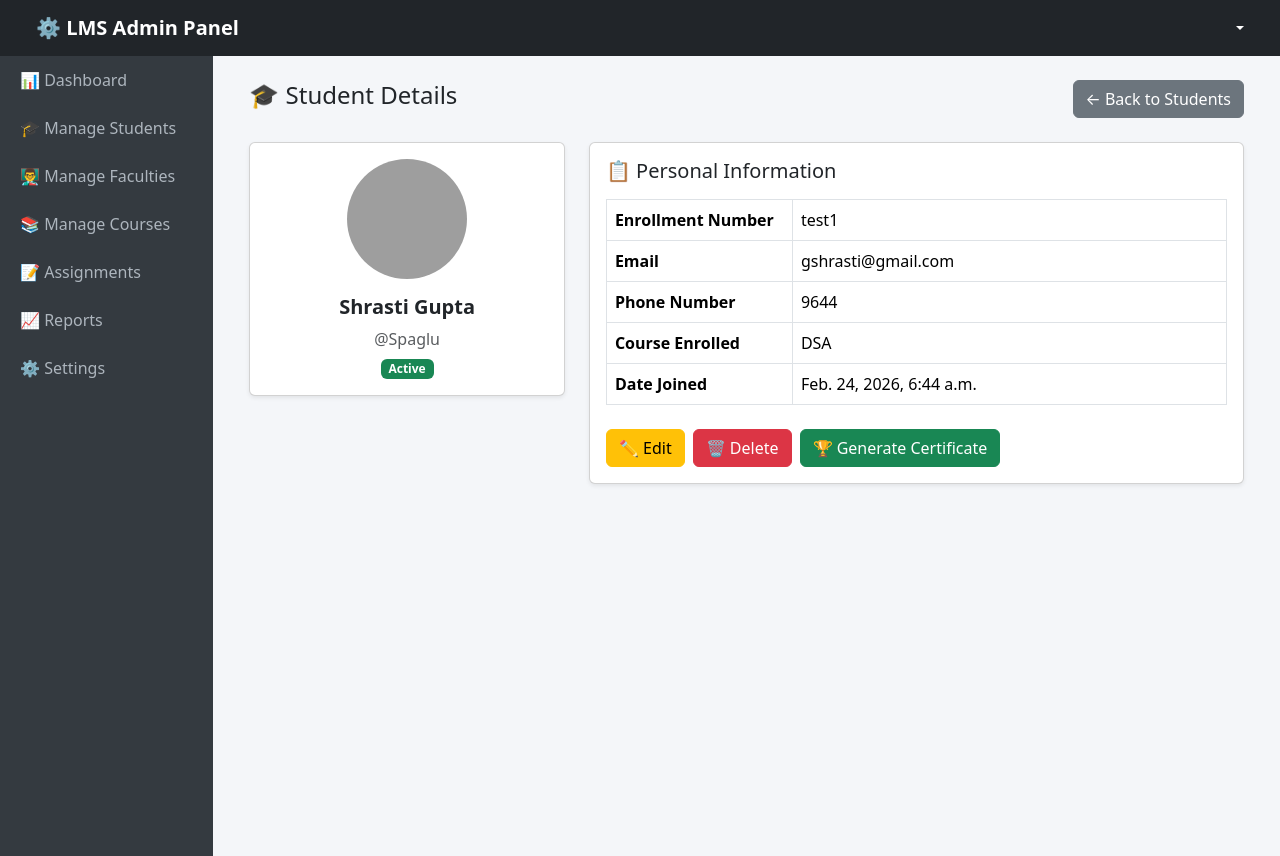
After one commit to parmarshobhit91/LMS, a Django app: template institution_admin/templates/student_details.html in a window 1280 px wide. The commit adds this page. Run offline with Django 5.2, Linux system fonts and the light colour scheme; the template is opened without the code that fills it: values that come from a table or form of the project are taken from there, others are empty; data comes from the database, SQL or seed files in the repository; both versions use the stored data as it was after the commit; grey boxes are pictures that could not be loaded.

Commit message:
added student view page of admin panel

```diff
--- a/institution_admin/templates/institution_admin.html
+++ b/institution_admin/templates/institution_admin.html
@@ -15,7 +15,7 @@
     <div class="col-md-6 col-lg-3">
         <div class="card stat-card shadow-sm border-0">
             <div class="card-body text-center">
-                <h6>Total Students</h6>
+                <h6>Active Students</h6>
                 <h3 class="text-primary">{{ student_count }}</h3>
             </div>
         </div>
@@ -45,7 +45,7 @@
     <div class="col-md-6 col-lg-3">
         <div class="card stat-card shadow-sm border-0">
             <div class="card-body text-center">
-                <h6>Active Users</h6>
+                <h6>Total Users</h6>
                 <h3 class="text-danger">{{ active_count }}</h3>
             </div>
         </div>
--- a/institution_admin/templates/manage_students.html
+++ b/institution_admin/templates/manage_students.html
@@ -76,13 +76,13 @@
                     <td>{{ student.course_enrolled }}</td>
 
                     <td>
-                        <a href="#" class="btn btn-sm btn-info">View</a>
-                        <a href="{% url 'edit_student_view' student.enrollment_number %}" class="btn btn-sm btn-warning">Edit</a>
+                        <a href="{% url 'student_details_view' student.enrollment_number %}" class="btn btn-sm btn-info">View</a>
+                        <!-- <a href="{% url 'edit_student_view' student.enrollment_number %}" class="btn btn-sm btn-warning">Edit</a>
                         <a href="{% url 'delete_student_view' student.enrollment_number %}" class="btn btn-sm btn-danger">Delete</a>
                         <a href="{% url 'generate_certificate_view' student.enrollment_number %}"
                         class="btn btn-sm btn-success">
                         Certificate
-                        </a>
+                        </a> -->
                     </td>
                 </tr>
                 {% empty %}
--- /dev/null
+++ b/institution_admin/templates/student_details.html
@@ -0,0 +1,106 @@
+{% extends 'base_admin.html' %}
+{% load static %}
+
+{% block title %}Student Details | LMS Admin{% endblock %}
+
+{% block content %}
+
+<div class="container-fluid">
+
+    <!-- Page Header -->
+    <div class="d-flex justify-content-between align-items-center mb-4">
+        <h4>🎓 Student Details</h4>
+        <a href="{% url 'admin_manage_students_view' %}" class="btn btn-secondary">
+            ← Back to Students
+        </a>
+    </div>
+
+    <div class="row">
+
+        <!-- Profile Card -->
+        <div class="col-lg-4">
+            <div class="card shadow-sm text-center">
+                <div class="card-body">
+
+                    <img src="{% static 'images/default-profile.png' %}"
+                         class="rounded-circle mb-3"
+                         width="120"
+                         height="120">
+
+                    <h5 class="fw-bold">
+                        {{ student.user.first_name }} {{ student.user.last_name }}
+                    </h5>
+
+                    <p class="text-muted mb-1">
+                        @{{ student.user.username }}
+                    </p>
+
+                    {% if student.user.is_verified %}
+                        <span class="badge bg-success">Active</span>
+                    {% else %}
+                        <span class="badge bg-danger">Inactive</span>
+                    {% endif %}
+
+                </div>
+            </div>
+        </div>
+
+        <!-- Details Card -->
+        <div class="col-lg-8">
+            <div class="card shadow-sm">
+                <div class="card-body">
+
+                    <h5 class="mb-3">📋 Personal Information</h5>
+
+                    <table class="table table-bordered">
+                        <tr>
+                            <th width="30%">Enrollment Number</th>
+                            <td>{{ student.enrollment_number }}</td>
+                        </tr>
+                        <tr>
+                            <th>Email</th>
+                            <td>{{ student.user.email }}</td>
+                        </tr>
+                        <tr>
+                            <th>Phone Number</th>
+                            <td>{{ student.user.phone_number }}</td>
+                        </tr>
+                        <tr>
+                            <th>Course Enrolled</th>
+                            <td>{{ student.course_enrolled }}</td>
+                        </tr>
+                        <tr>
+                            <th>Date Joined</th>
+                            <td>{{ student.user.date_joined }}</td>
+                        </tr>
+                    </table>
+
+                    <!-- Action Buttons -->
+                    <div class="mt-4 d-flex gap-2">
+
+                        <a href="{% url 'edit_student_view' student.enrollment_number %}"
+                           class="btn btn-warning">
+                           ✏ Edit
+                        </a>
+
+                        <a href="{% url 'delete_student_view' student.enrollment_number %}"
+                           class="btn btn-danger">
+                           🗑 Delete
+                        </a>
+
+                        <a href="{% url 'generate_certificate_view' student.enrollment_number %}"
+                           class="btn btn-success">
+                           🏆 Generate Certificate
+                        </a>
+
+                    </div>
+
+                </div>
+            </div>
+        </div>
+
+    </div>
+
+</div>
+
+{% endblock %}
--- a/institution_admin/urls.py
+++ b/institution_admin/urls.py
@@ -18,5 +18,10 @@ urlpatterns = [
         "update-student/<str:enrollment_id>/",
         edit_student_view,
         name="edit_student_view"
+    ),
+    path(
+        "student-details/<str:enrollment_id>/",
+        student_details_view,
+        name="student_details_view"
     )
 ]
```
Also changed, not shown: institution_admin/templates/edit_student.html (+9 -0 lines), institution_admin/views.py (+13 -0 lines), db.sqlite3, 1 other file.
